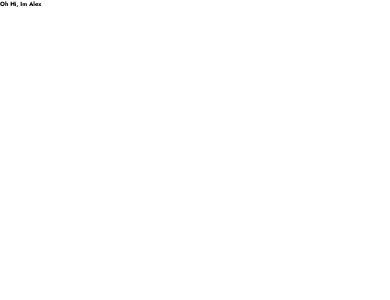
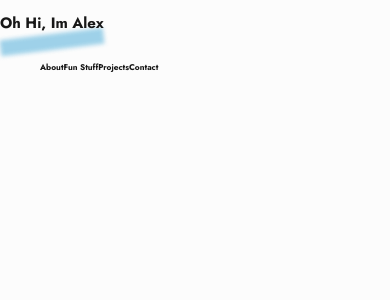
Before and after one commit to rodgersajb/alex, a React (Vite) app: page / in a window 390 px wide. Shown: the top 300 px of the page. Built offline with nearby package versions, Linux system fonts and the light colour scheme.

Commit message:
more base styling. Created sass folder to keep every partial and media queries in

```diff
--- /dev/null
+++ b/src/App.css
@@ -0,0 +1,43 @@
+* {
+  margin: 0 auto;
+  padding: 0;
+  box-sizing: border-box;
+  font-size: 62.5%;
+  font-family: "Jost", sans-serif;
+  scroll-behavior: smooth;
+  color: #171717;
+  background-color: #fcfcfc;
+}
+
+.flex {
+  display: flex;
+}
+
+.grid {
+  display: grid;
+}
+
+.highlighter-prim,
+.highlighter-accent,
+.highlighter-third,
+.highlighter-contrast {
+  position: relative;
+}
+.highlighter-prim::before,
+.highlighter-accent::before,
+.highlighter-third::before,
+.highlighter-contrast::before {
+  content: "";
+  position: absolute;
+  height: 2rem;
+  width: 100%;
+  bottom: -1rem;
+  opacity: 0.85;
+  z-index: -1;
+  filter: blur(2px);
+  transform: rotate(7deg);
+}
+
+.highlighter-prim::before {
+  color: #8ecae6;
+}/*# sourceMappingURL=App.css.map */
--- a/src/App.jsx
+++ b/src/App.jsx
@@ -1,5 +1,4 @@
-import "./App.scss";
-import Header from "./components/Header";
+import "./styles/sass/style.scss";import Header from "./components/Header";
 
 function App() {
   return (
--- a/src/App.scss
+++ /dev/null
@@ -1,21 +0,0 @@
-* {
-  margin: 0 auto;
-  padding: 0;
-  box-sizing: border-box;
-  font-size: 62.5%;
-  font-family: "Jost", sans-serif;
-  scroll-behavior: smooth;
-}
-
-.flex {
-  display: flex;
-}
-
-.grid {
-  display: grid;
-}
-
-h1 {
-
-  color: #171717;
-}
--- a/src/components/Header.jsx
+++ b/src/components/Header.jsx
@@ -1,4 +1,5 @@
 
+import MobileNav from './MobileNav';
 
 const Header = () => {
     return (
@@ -9,11 +10,12 @@ const Header = () => {
 
                 </div>
                 <div className="header-content">
-                    <h2>Oh Hi, Im Alex</h2>
+                    <h2 className='highlighter-prim'>Oh Hi, Im Alex</h2>
                     <h2></h2>
                 </div>
 
             </div>
+            <MobileNav />
         </header>
     )
 }
--- a/src/styles/MediaQueries.scss
+++ /dev/null
@@ -1,3 +0,0 @@
-@media (max-width: 479px) {
-
-}
--- /dev/null
+++ b/src/styles/sass/partials/baseStyles.css
@@ -0,0 +1,51 @@
+body {
+  margin: 0 auto;
+  padding: 0;
+  box-sizing: border-box;
+  font-size: 62.5%;
+  font-family: "Jost", sans-serif;
+  scroll-behavior: smooth;
+  color: #171717;
+  background-color: #fcfcfc;
+  width: 100%;
+}
+
+.flex {
+  display: flex;
+}
+
+.grid {
+  display: grid;
+}
+
+.highlighter-prim,
+.highlighter-accent,
+.highlighter-third,
+.highlighter-contrast {
+  position: relative;
+  width: -moz-max-content;
+  width: max-content;
+}
+.highlighter-prim::before,
+.highlighter-accent::before,
+.highlighter-third::before,
+.highlighter-contrast::before {
+  content: "";
+  position: absolute;
+  height: 1rem;
+  width: 100%;
+  bottom: -1rem;
+  opacity: 0.85;
+  z-index: -1;
+  filter: blur(2px);
+  transform: rotate(-7deg);
+}
+
+.highlighter-prim::before {
+  background-color: #8ecae6;
+}
+
+ul {
+  list-style: none;
+  display: flex;
+}/*# sourceMappingURL=baseStyles.css.map */
--- /dev/null
+++ b/src/styles/sass/partials/baseStyles.scss
@@ -0,0 +1,58 @@
+$primary: #8ecae6;
+$secondary: #219ebc;
+$third: #023047;
+$accent: #ffb703;
+$contrast: #fb8500;
+$black: #171717;
+$white: #fcfcfc;
+
+body {
+  margin: 0 auto;
+  padding: 0;
+  box-sizing: border-box;
+  font-size: 62.5%;
+  font-family: "Jost", sans-serif;
+  scroll-behavior: smooth;
+  color: $black;
+  background-color: $white;
+  width: 100%;
+}
+
+.flex {
+  display: flex;
+}
+
+.grid {
+  display: grid;
+}
+
+.highlighter-prim,
+.highlighter-accent,
+.highlighter-third,
+.highlighter-contrast {
+  position: relative;
+  width: max-content;
+
+  &::before {
+    content: "";
+    position: absolute;
+    height: 1rem;
+    width: 100%;
+    bottom: -1rem;
+    opacity: 0.85;
+    z-index: -1;
+    filter: blur(2px);
+    transform: rotate(-7deg);
+  }
+}
+
+.highlighter-prim {
+  &::before {
+    background-color: $primary;
+  }
+}
+
+ul {
+  list-style: none;
+  display: flex;
+}
--- /dev/null
+++ b/src/styles/sass/queries/headerqueries.scss
@@ -0,0 +1,6 @@
+@media (max-width: 479px) {
+    header {
+        height: 100dvh;
+        width: 100%;
+    }
+}
--- /dev/null
+++ b/src/styles/sass/style.css
@@ -0,0 +1,51 @@
+* {
+  margin: 0 auto;
+  padding: 0;
+  box-sizing: border-box;
+  font-size: 62.5%;
+  font-family: "Jost", sans-serif;
+  scroll-behavior: smooth;
+  color: #171717;
+  background-color: #fcfcfc;
+  width: 100%;
+}
+
+.flex {
+  display: flex;
+}
+
+.grid {
+  display: grid;
+}
+
+.highlighter-prim,
+.highlighter-accent,
+.highlighter-third,
+.highlighter-contrast {
+  position: relative;
+}
+.highlighter-prim::before,
+.highlighter-accent::before,
+.highlighter-third::before,
+.highlighter-contrast::before {
+  content: "";
+  position: absolute;
+  height: 2rem;
+  width: 100%;
+  bottom: -1rem;
+  opacity: 0.85;
+  z-index: -1;
+  filter: blur(2px);
+  transform: rotate(7deg);
+}
+
+.highlighter-prim::before {
+  color: #8ecae6;
+}
+
+@media (max-width: 479px) {
+  header {
+    height: 100dvh;
+    width: 100%;
+  }
+}/*# sourceMappingURL=style.css.map */
--- /dev/null
+++ b/src/styles/sass/style.scss
@@ -0,0 +1,2 @@
+@import './partials/baseStyles.scss';
+@import './queries/headerqueries.scss';
```
Also changed, not shown: 2 other files (tests, documents, lock files or other folders).
